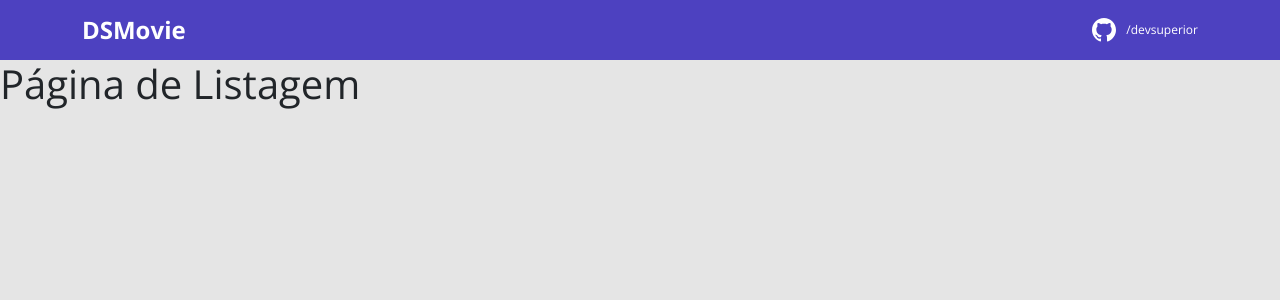
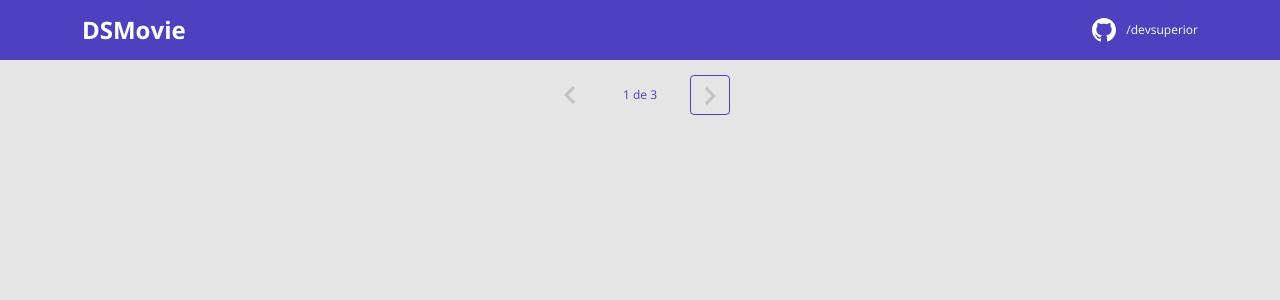
Before and after one commit to crisbelarma/ds-movie, a React (Create React App) app in the folder frontend/: page / in a window 1280 px wide. Shown: the top 300 px of the page. Built offline with nearby package versions, Linux system fonts and the light colour scheme.

Commit message:
Pagination Layout

```diff
--- /dev/null
+++ b/frontend/src/components/Pagination/index.tsx
@@ -0,0 +1,21 @@
+import {ReactComponent as Arrow} from 'assets/img/arrow.svg';
+import './styles.css'
+function Pagination(){
+  return (
+    <div className="dsmovie-pagination-container">
+      <div className="dsmovie-pagination-box">
+        <button className="dsmovie=pagination-button" disabled={true}>
+          <Arrow/>
+        </button>
+        <p>{`${1} de ${3}`}</p>
+        <button className="dsmovie=pagination-button" disabled={false}>
+        <Arrow className="dsmovie-flip-horizontal"/>
+        </button>
+      </div>
+    </div>
+
+  );
+
+
+}
+export default Pagination;
--- /dev/null
+++ b/frontend/src/components/Pagination/styles.css
@@ -0,0 +1,42 @@
+
+.dsmovie-pagination-container{
+  padding: 15px 0;
+  display: flex;
+  justify-content: center;
+
+}
+.dsmovie-pagination-box{
+display: flex;
+width: 180px;
+justify-content: space-between;
+align-items: center;
+}
+.dsmovie-pagination-box p{
+margin: 0;
+font-size: 12px;
+color: var(--color-primary);
+}
+.dsmovie-pagination-box button{
+  width: 40px;
+  height: 40px;
+  border: 1px solid var(--color-primary);
+  border-radius: 4px;
+  background-color: var(--white);
+  display: flex;
+  justify-content: center;
+  align-items: center;
+}
+.dsmovie-pagination-box button img{
+  filter: brightness(0) saturate(100%) invert(22%) sepia(29%) saturate(5247%) hue-rotate(235deg) brightness(101%) contrast(89%);
+}
+
+.dsmovie-pagination-box button:disabled{
+  border: 1px solid var(--text-gray);
+}
+.dsmovie-pagination-box button:disabled img{
+  filter: unset;
+}
+
+.dsmovie-flip-horizontal{
+  transform: rotate(180deg);
+}
--- a/frontend/src/pages/Listing/index.tsx
+++ b/frontend/src/pages/Listing/index.tsx
@@ -1,6 +1,8 @@
+import Pagination from "components/Pagination";
+
 function Listing() {
   return (
-    <h1>Página de Listagem</h1>
+    <Pagination/>
 
   )
 }
```
